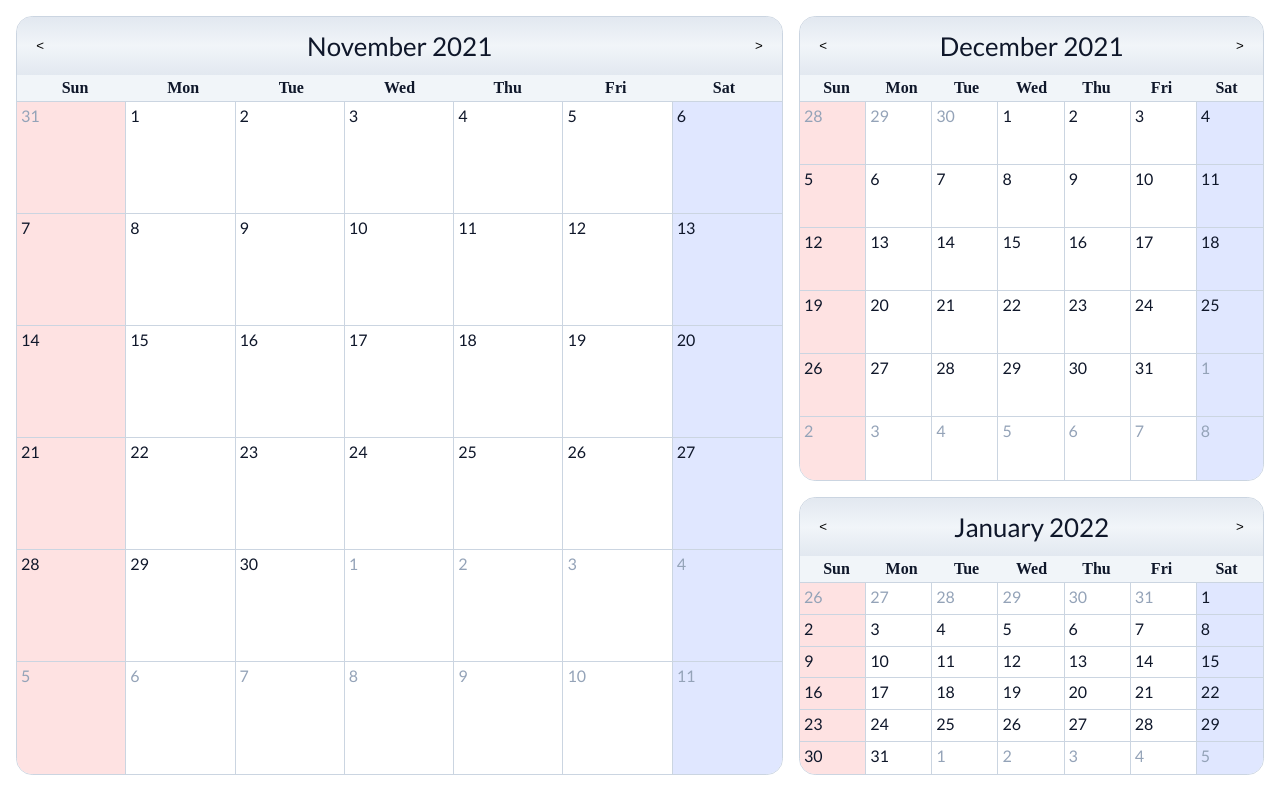
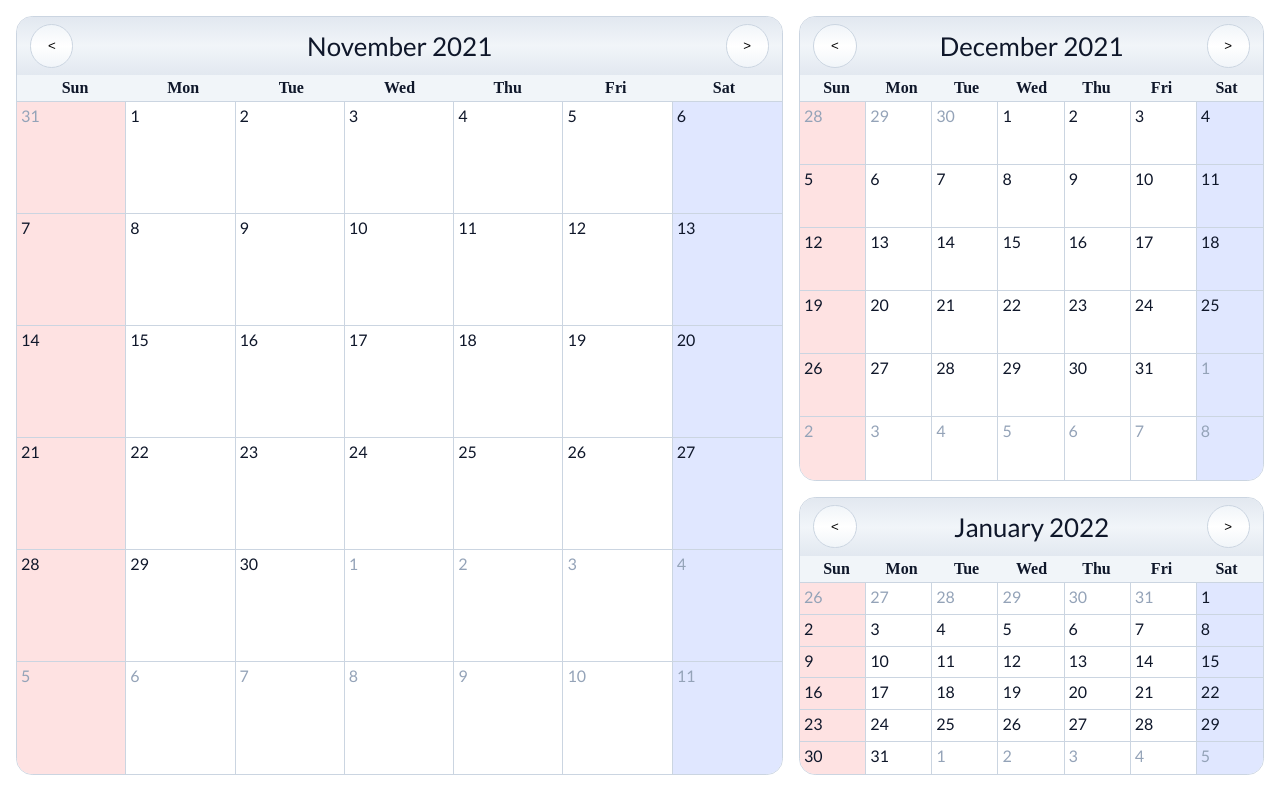
Before and after one commit to sakkke/sparkplan, a Svelte app: page / in a window 1280 px wide. Built offline with nearby package versions, Linux system fonts and the light colour scheme.

Commit message:
change button style

```diff
--- a/src/App.svelte
+++ b/src/App.svelte
@@ -273,8 +273,13 @@
   }
 
   .calendar-head button {
-    background-color: transparent;
-    border: none;
+    background-image: linear-gradient(var(--gray-100), #fff, var(--gray-100));
+    border: 1px solid var(--gray-300);
+    border-radius: 100%;
+    height: 3.236em;
+    margin-bottom: auto;
+    margin-top: auto;
+    width: 3.236em;
   }
 
   .calendar-next {
```
